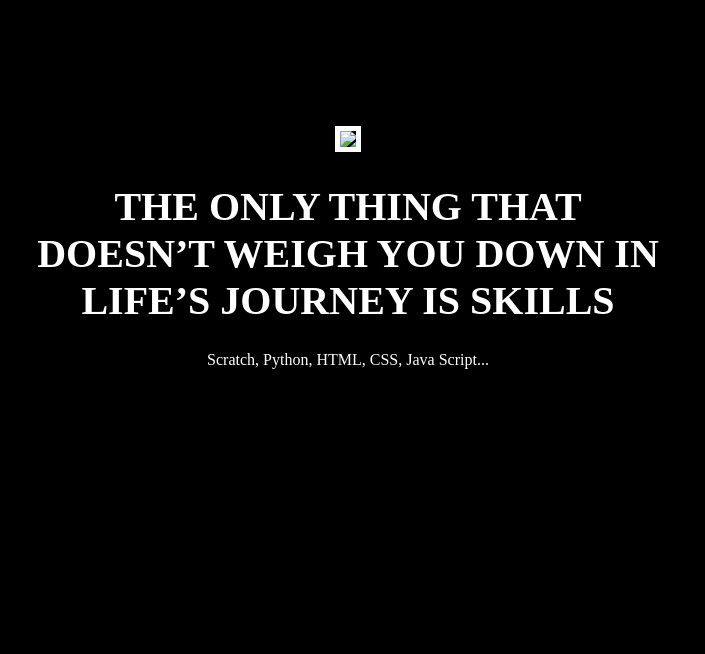
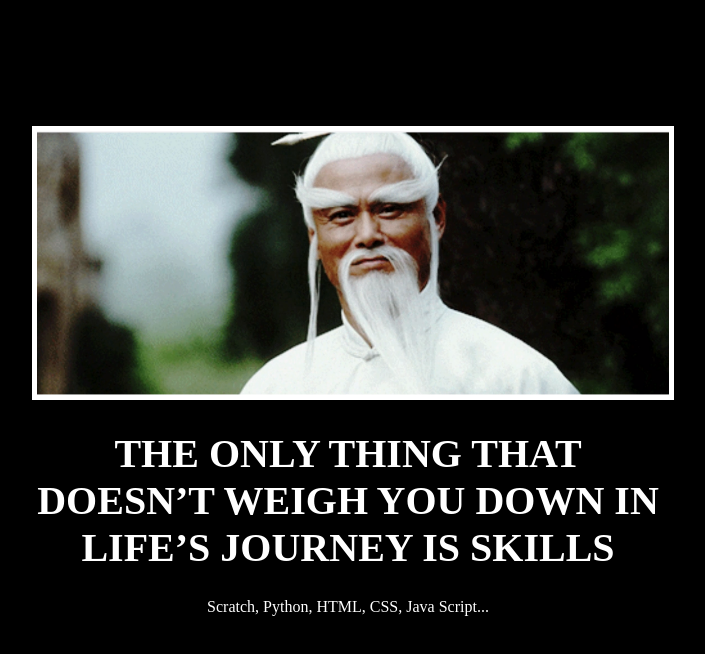
Before and after one commit to ReginaLuk/Motivation-and-inspiration, a plain HTML site: page index.html in a window 1280 px wide. Shown: the whole page, without its empty margins (292-997 px from the left). Drawn offline with Linux system fonts and the light colour scheme.

Commit message:
Update index.html

```diff
--- a/index.html
+++ b/index.html
@@ -28,7 +28,7 @@ But it must have the following features:
 </head>
 <body>
   <div>
-  <img src="./assets/images/uncle.png">
+  <img src="uncle.png">
   <h1>
     The only thing that doesn’t weigh you down in life’s journey is skills
   </h1>
```
